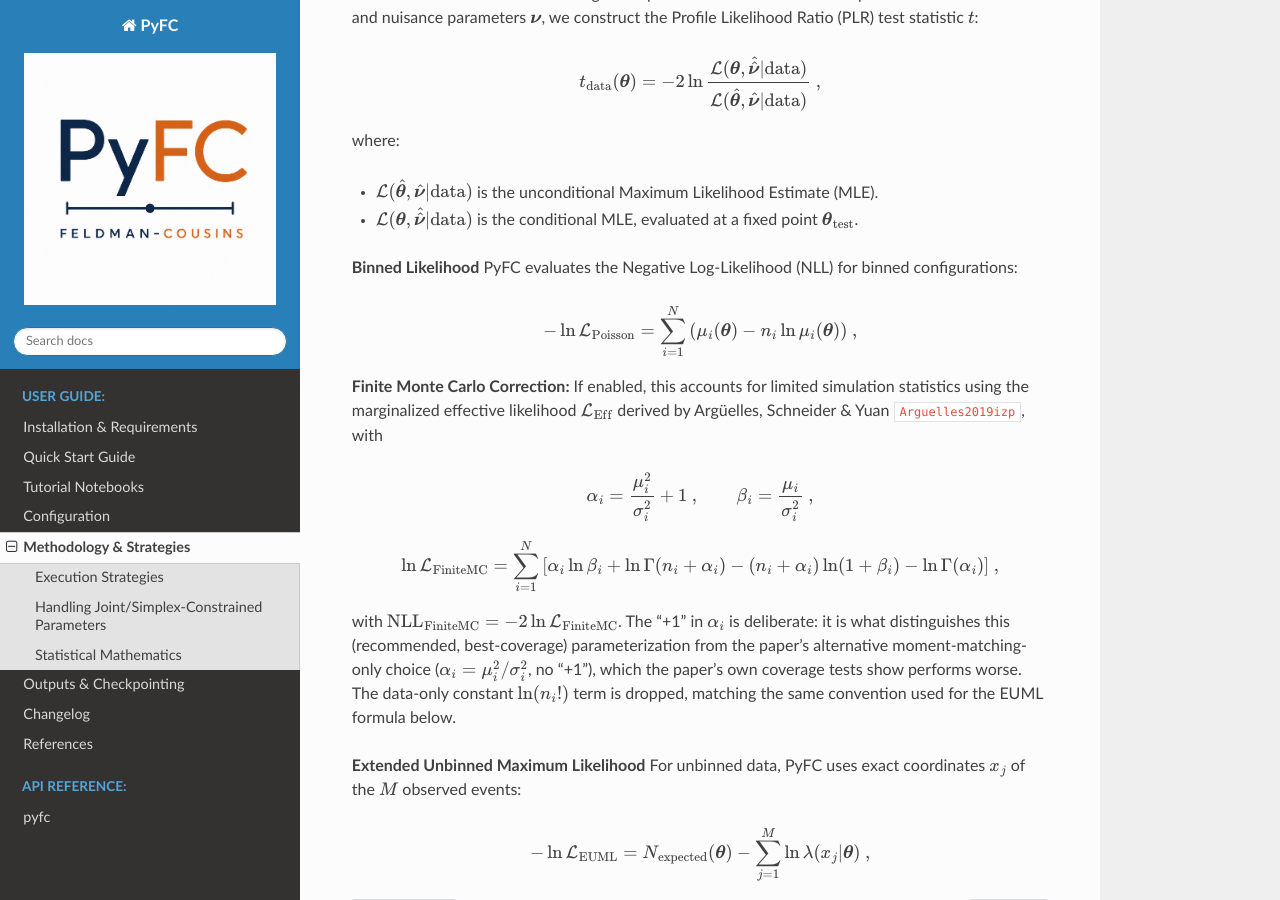
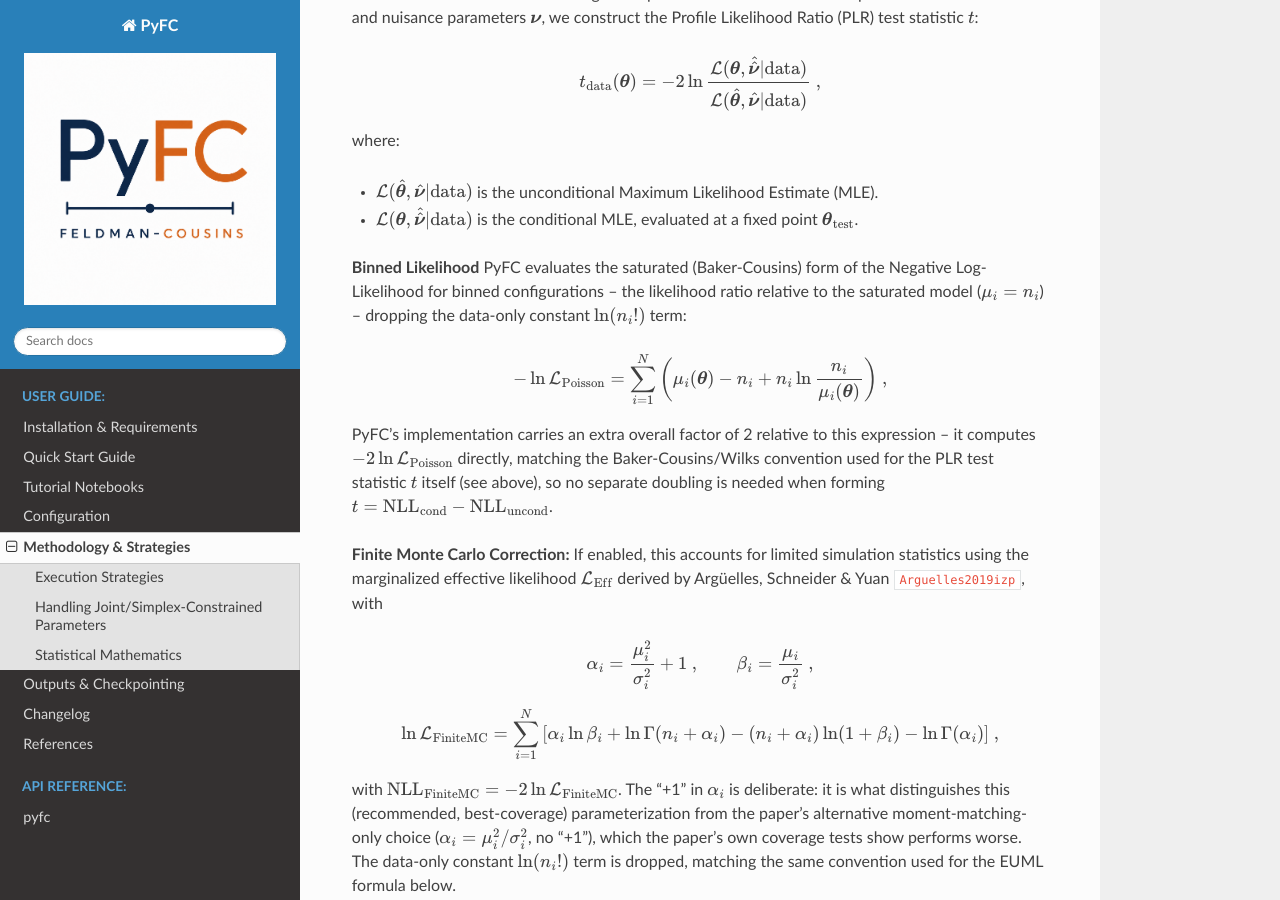
Before and after one commit to mbustama/FeldmanCousins, a Sphinx documentation site: the page built from docs/source/methodology.rst, in a window 1280 px wide and 900 px high, scrolled down 2828 px. Built offline with Sphinx 7.4.7 and the Read the Docs theme 3.1.0, drawn with Linux system fonts in a browser that asks for light colours; cross-references to code outside the pages are shown as plain code.

Commit message:
Fix binned-likelihood formula in README and methodology.rst
Both docs displayed the simple, non-saturated, single (not doubled)
Poisson NLL (mu_i - n_i*ln(mu_i)), but calc_nll's own docstring and its
actual n_obs > 0 branch compute the saturated, doubled Baker-Cousins
form (2*(mu_i - n_i + n_i*ln(n_i/mu_i))). Verified numerically: for a
single-bin toy (mu_i=5, n_i=3), the old formula gives 0.172 while
calc_nll actually returns 0.935, matching the corrected formula exactly.

Because t_data = NLL_cond - NLL_uncond is a difference evaluated at the
same data in both fits, the missing saturation/doubling terms cancel
exactly -- this was a documentation-only bug, the FC interval
construction itself was never affected -- but results["data_uncond_nll"]
and any other absolute NLL value PyFC reports would not match a reader's
by-hand calculation from the old formula.

Corrected both docs to the saturated, doubled formula, with a note on
the factor-of-2 convention (calc_nll computes -2 ln L directly, matching
the Baker-Cousins/Wilks convention already used for t itself).

Co-Authored-By: Claude Sonnet 5 <noreply@anthropic.com>

```diff
--- a/docs/source/methodology.rst
+++ b/docs/source/methodology.rst
@@ -94,11 +94,19 @@ where:
 * :math:`\mathcal{L}(\boldsymbol{\theta}, \hat{\hat{\boldsymbol{\nu}}} | \text{data})` is the conditional MLE, evaluated at a fixed point :math:`\boldsymbol{\theta}_{\text{test}}`.
 
 **Binned Likelihood**
-PyFC evaluates the Negative Log-Likelihood (NLL) for binned configurations:
+PyFC evaluates the saturated (Baker-Cousins) form of the Negative Log-Likelihood for
+binned configurations -- the likelihood ratio relative to the saturated model
+(:math:`\mu_i = n_i`) -- dropping the data-only constant :math:`\ln(n_i!)` term:
 
 .. math::
 
-   -\ln \mathcal{L}_{\text{Poisson}} = \sum_{i=1}^{N} \left( \mu_i(\boldsymbol{\theta}) - n_i \ln \mu_i(\boldsymbol{\theta}) \right)~,
+   -\ln \mathcal{L}_{\text{Poisson}} = \sum_{i=1}^{N} \left( \mu_i(\boldsymbol{\theta}) - n_i + n_i \ln\frac{n_i}{\mu_i(\boldsymbol{\theta})} \right)~,
+
+PyFC's implementation carries an extra overall factor of 2 relative to this
+expression -- it computes :math:`-2\ln \mathcal{L}_{\text{Poisson}}` directly,
+matching the Baker-Cousins/Wilks convention used for the PLR test statistic
+:math:`t` itself (see above), so no separate doubling is needed when forming
+:math:`t = \text{NLL}_{\text{cond}} - \text{NLL}_{\text{uncond}}`.
 
 **Finite Monte Carlo Correction:**
 If enabled, this accounts for limited simulation statistics using the marginalized
```
Also changed, not shown: README.md (+4 -2 lines).
